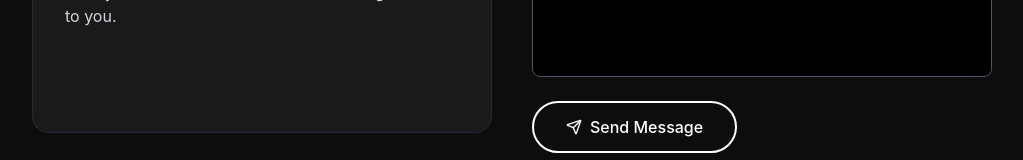
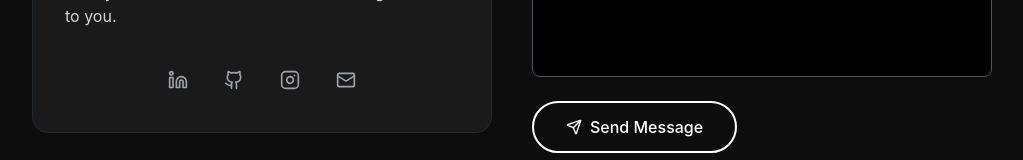
Before and after one commit to pg-gosavi/portfolio, a React (Create React App) app: page / in a window 1280 px wide. Shown: the part 5774-5934 px from the top of the page, without its empty margins (128-1151 px from the left). Built offline with nearby package versions, Linux system fonts and the light colour scheme.

Commit message:
update social links

```diff
--- a/src/components/ContactSection.js
+++ b/src/components/ContactSection.js
@@ -40,10 +40,10 @@ const ContactSection = () => {
   };
 
   const socialLinks = [
-    { name: 'LINKEDIN', url: 'https://www.linkedin.com/in/parth-gosavi', label: 'LinkedIn Profile' },
-    { name: 'GITHUB', url: 'https://github.com/pg-gosavi', label: 'GitHub Profile' },
-    { name: 'INSTAGRAM', url: 'https://www.instagram.com/parthgosavi_11?igsh=MXMxODZwcnA4anNqbA==', label: 'Instagram Profile' },
-    { name: 'GMAIL', url: 'mailto:parth93.751@gmail.com', label: 'Email Contact' }
+    { name: 'LinkedIn', icon: <Linkedin className="w-5 h-5" />, url: 'https://www.linkedin.com/in/parth-gosavi' },
+    { name: 'GitHub', icon: <Github className="w-5 h-5" />, url: 'https://github.com/pg-gosavi' },
+    { name: 'Instagram', icon: <Instagram className="w-5 h-5" />, url: 'https://www.instagram.com/parthgosavi_11?igsh=MXMxODZwcnA4anNqbA==' },
+    { name: 'Email', icon: <Mail className="w-5 h-5" />, url: 'mailto:parth93.751@gmail.com' },
   ];
 
   return (
```
